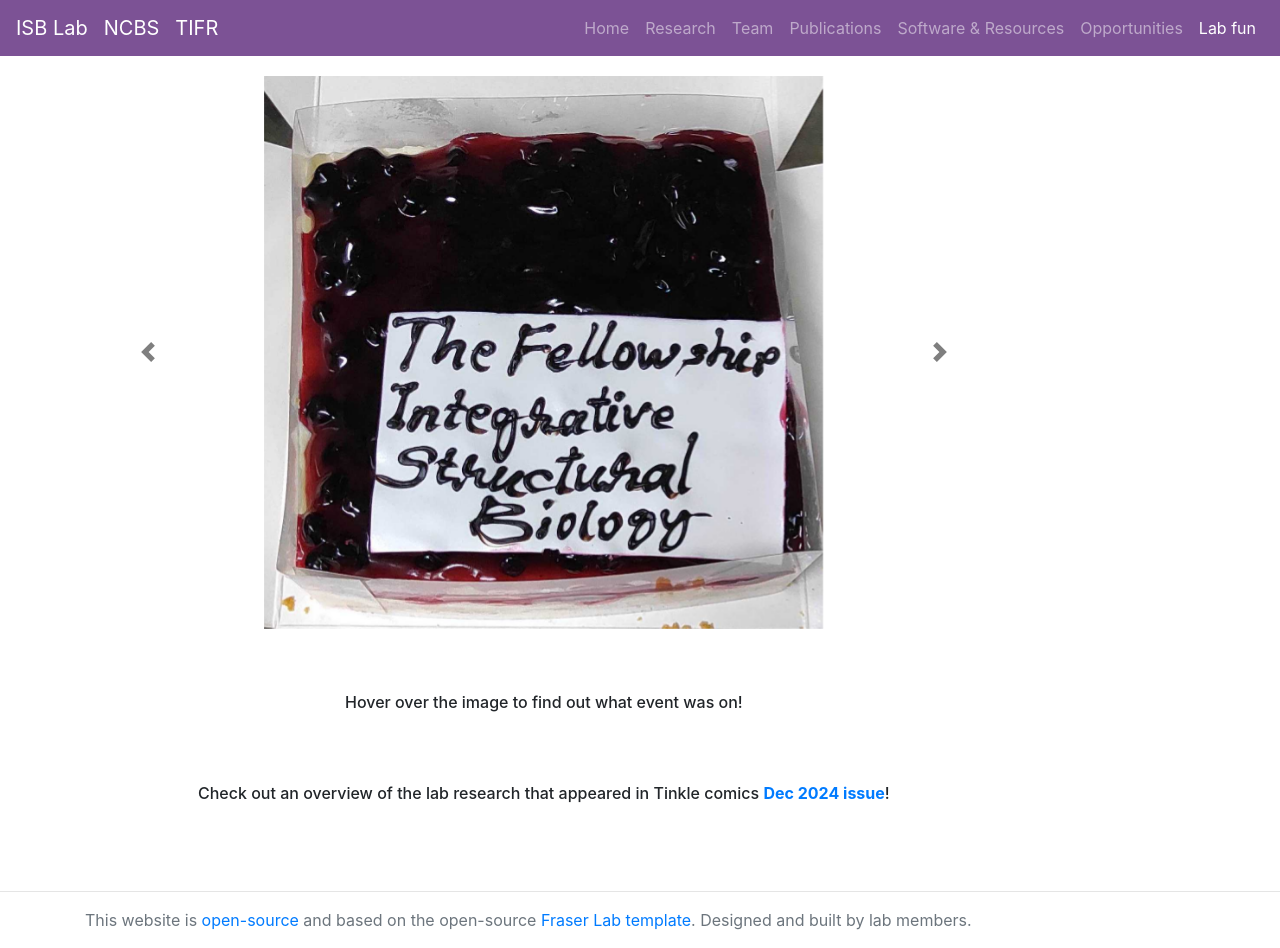
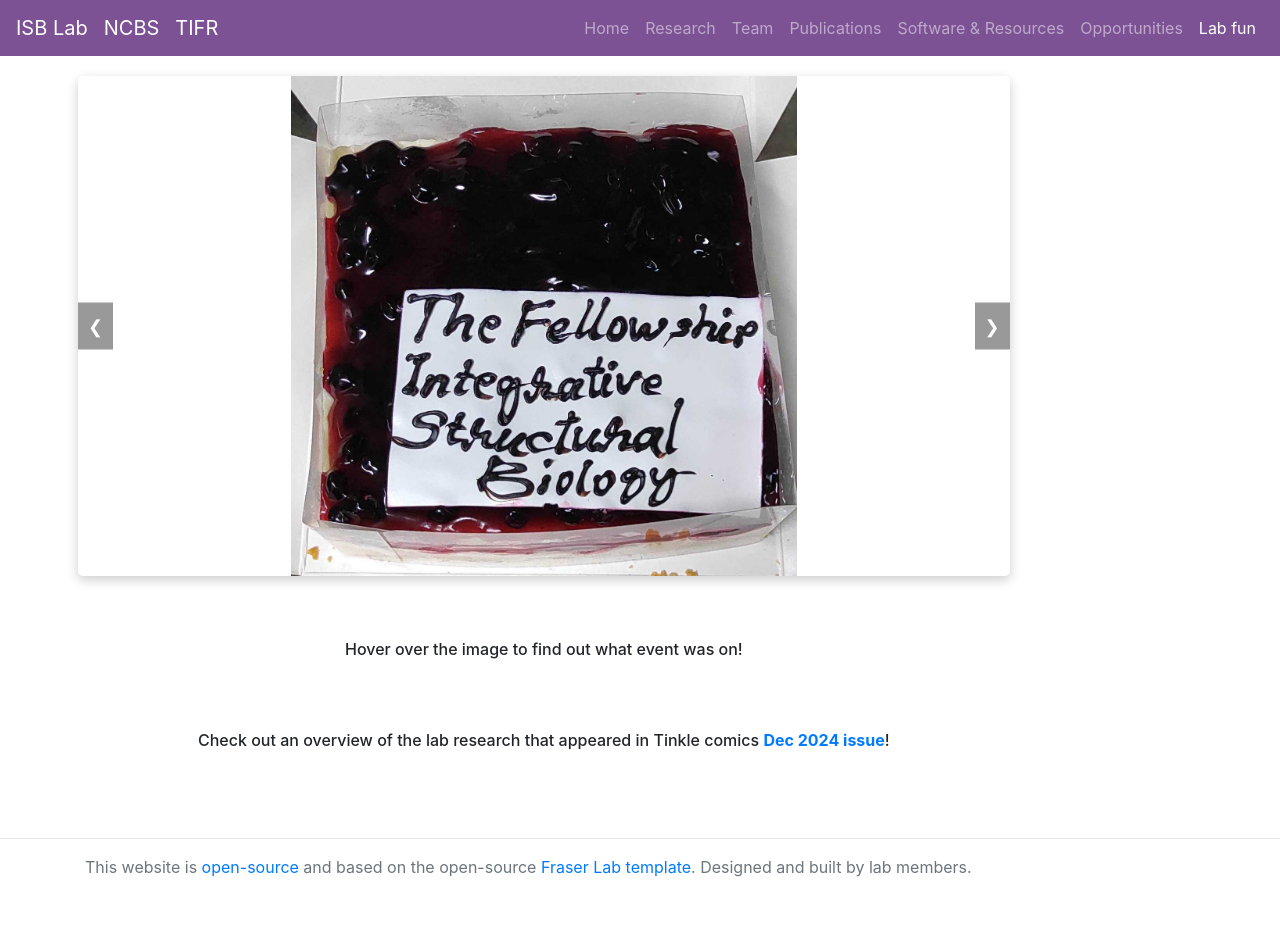
Before and after one commit to isblab/website, a Jekyll site: the page built from Fun/index.md, in a window 1280 px wide. Built offline with Jekyll 4.4.1, drawn with Linux system fonts in a browser that asks for light colours; after the commit the page ends 900 px from its top, so only the background shows below that.

Commit message:
updated carousel

```diff
--- a/_layouts/fun.html
+++ b/_layouts/fun.html
@@ -1,85 +1,47 @@
 {% include header.html %}
 
 <div class="container px-2 max-width: 100%">
-
   <div class="row">
     <div class="col-sm-8 col-md-10 col-lg-10">
 
-  <!-- Now add the carousel -->
-
-  <div id="funpics" class="carousel slide" data-ride="carousel" data-interval="7000">
-
-    <!-- Wrapper for slides -->
-    <div class="carousel-inner">
-      <div class="carousel-item active">
-
-        <img class="img-fluid mx-auto d-block" style="max-width:60%;" src="/static/img/funpics/3rd_lab_anniversary.jpg" title="3rd lab anniversary!">
+      <div class="carousel">
+        <div class="slides" id="slides">
+          <div class="slide" data-tooltip="3rd lab anniversary!">
+            <img src="/static/img/funpics/3rd_lab_anniversary.jpg" alt="3rd_lab_anniversary">
           </div>
-
-      <div class="carousel-item">
-
-        <img class="img-fluid mx-auto d-block" style="max-width:60%;" src="/static/img/funpics/muskaan_compre2.jpg" title="Muskaan becomes a PhD student!">
-
+          <div class="slide" data-tooltip="Muskaan becomes a PhD student!">
+            <img src="/static/img/funpics/muskaan_compre2.jpg" alt="muskaan_compre2">
           </div>
-
-      <div class="carousel-item">
-
-        <img class="img-fluid mx-auto d-block" style="max-width:60%;" src="/static/img/funpics/nestor_party.jpg" title="NestOR party">
-
+          <div class="slide" data-tooltip="NestOR party">
+            <img src="/static/img/funpics/nestor_party.jpg" alt="nestor_party">
           </div>
-
-      <div class="carousel-item">
-
-        <img class="img-fluid mx-auto d-block" style="max-width:60%;" src="/static/img/funpics/book_chapter.jpg" title="Book chapter party">
-
+          <div class="slide" data-tooltip="Book chapter party">
+            <img src="/static/img/funpics/book_chapter.jpg" alt="book_chapter">
           </div>
-
-      <div class="carousel-item">
-
-        <img class="img-fluid mx-auto d-block" style="max-width:60%;" src="/static/img/funpics/Andrej_visit.jpg" title="Andrej sali's visit">
-
+          <div class="slide" data-tooltip="Andrej Sali's visit">
+            <img src="/static/img/funpics/Andrej_visit.jpg" alt="Andrej_visit">
           </div>
-
-      <div class="carousel-item">
-
-        <img class="img-fluid mx-auto d-block" style="max-width:60%;" src="/static/img/funpics/MASFE_workshop.jpg" title="IMP workshop in MASFE at IISER Pune">
-
+          <div class="slide" data-tooltip="IMP workshop in MASFE at IISER Pune">
+            <img src="/static/img/funpics/MASFE_workshop.jpg" alt="MASFE_workshop">
           </div>
-
-      <div class="carousel-item">
-
-        <img class="img-fluid mx-auto d-block" style="max-width:60%;" src="/static/img/funpics/Muskaan_easal_party.jpg" title="ISB lab students having fun at Orah (Easal party)">
-
+          <div class="slide" data-tooltip="ISB lab students having fun at Orah (Easal party)">
+            <img src="/static/img/funpics/Muskaan_easal_party.jpg" alt="Muskaan_easal_party">
           </div>
-
-      <div class="carousel-item">
-
-        <img class="img-fluid mx-auto d-block" style="max-width:60%;" src="/static/img/funpics/QRB_party.jpg" title="Some people get a 'perspective' first">
-
+          <div class="slide" data-tooltip="Some people get a 'perspective' first">
+            <img src="/static/img/funpics/QRB_party.jpg" alt="QRB_party">
           </div>
-
-      <div class="carousel-item">
-
-        <img class="img-fluid mx-auto d-block" style="max-width:60%;" src="/static/img/funpics/Shreyas_Himanshu_Birthday_Party.jpg" title="Shreyas+Himanshu Birthday Party! co-conspirators">
-
+          <div class="slide" data-tooltip="Shreyas+Himanshu Birthday Party! co-conspirators">
+            <img src="/static/img/funpics/Shreyas_Himanshu_Birthday_Party.jpg" alt="Shreyas_Himanshu_Birthday_Party">
           </div>
-
-      <div class="carousel-item">
-
-        <img class="img-fluid mx-auto d-block" style="max-width:60%;" src="/static/img/funpics/Shreyas_OMG_Kartik_Muskaan_Party.jpg" title="Party stack at Cafe Rome">
-
+          <div class="slide" data-tooltip="Party stack at Cafe Rome">
+            <img src="/static/img/funpics/Shreyas_OMG_Kartik_Muskaan_Party.jpg" alt="Shreyas_OMG_Kartik_Muskaan_Party">
           </div>
         </div>
 
-    <a class="carousel-control-prev" href="#funpics" role="button" data-slide="prev">
-        <span class="carousel-control-prev-icon" aria-hidden="true"></span>
-        <span class="sr-only">Previous</span>
-      </a>
-      <a class="carousel-control-next" href="#funpics" role="button"  data-slide="next">
-        <span class="carousel-control-next-icon" aria-hidden="true"></span>
-          <span class="sr-only">Next</span>
-      </a>
-
+        <div class="controls">
+          <button class="control-btn" onclick="prevSlide()">&#10094;</button>
+          <button class="control-btn" onclick="nextSlide()">&#10095;</button>
+        </div>
       </div>
     </div>
   </div>
--- a/static/css/custom.css
+++ b/static/css/custom.css
@@ -121,3 +121,79 @@ body {
   }
 }
 */
+
+
+.carousel {
+  position: relative;
+  overflow: hidden;
+  width: 100%;
+  height: 500px;
+  border-radius: 5px;
+  box-shadow: 0 4px 12px rgba(0,0,0,0.2);
+}
+
+.slides {
+  display: flex;
+  width: 100%;
+  height: 100%;
+  transition: transform 0.5s ease-in-out;
+}
+
+.slide {
+  position: relative;
+  min-width: 100%;
+  height: 100%;
+}
+
+.slide img {
+  width: 100%;
+  height: 100%;
+  object-fit: contain;
+  display: block;
+}
+
+/* Tooltip using ::after */
+.slide::after {
+  content: attr(data-tooltip);
+  position: absolute;
+  bottom: 10px;
+  left: 50%;
+  transform: translateX(-50%);
+  background: rgba(0, 0, 0, 0.75);
+  color: #fff;
+  padding: 5px 10px;
+  border-radius: 4px;
+  font-size: 14px;
+  opacity: 0;
+  transition: opacity 0.3s ease;
+  white-space: nowrap;
+  pointer-events: none;
+}
+
+.slide:hover::after {
+  opacity: 1;
+}
+
+.controls {
+  position: absolute;
+  top: 50%;
+  width: 100%;
+  display: flex;
+  justify-content: space-between;
+  transform: translateY(-50%);
+  z-index: 1;
+}
+
+.control-btn {
+  background: rgba(0, 0, 0, 0.4);
+  color: white;
+  border: none;
+  padding: 10px;
+  cursor: pointer;
+  font-size: 18px;
+  transition: background 0.2s;
+}
+
+.control-btn:hover {
+  background: rgba(0, 0, 0, 0.7);
+}
```
Also changed, not shown: static/js/custom_slider.js (added, +23 -0 lines). Lines whose indentation alone changed are shown as unchanged.
